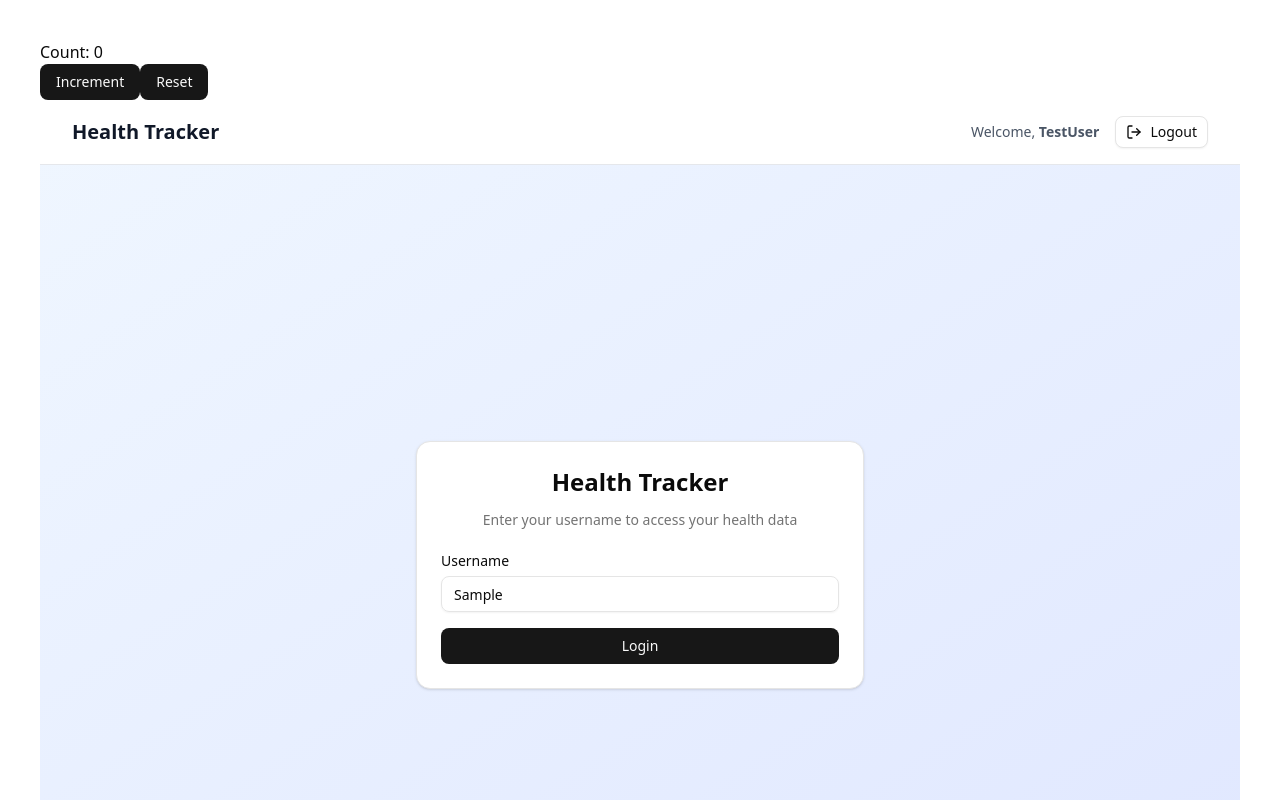
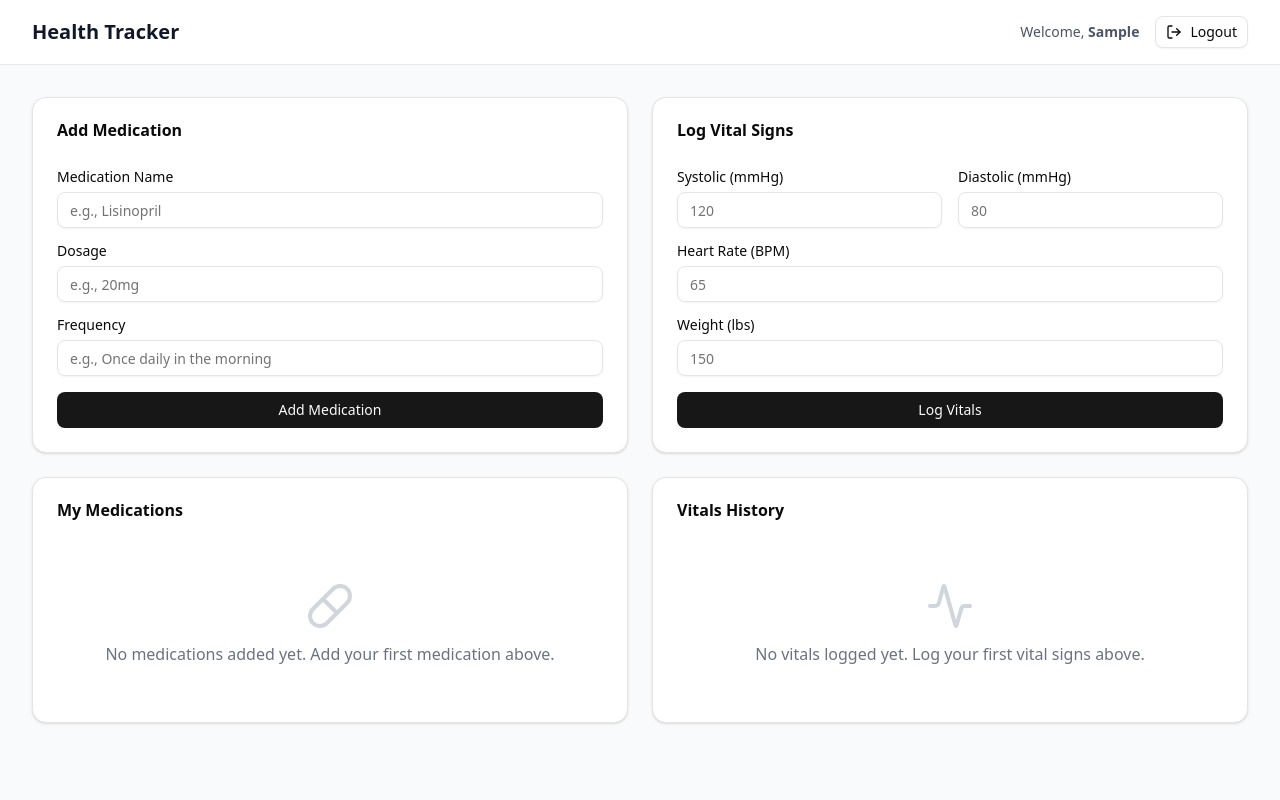
Before and after one commit to jacksonikpe/health-tracker-assessment, a React (Vite) app: page / in a window 1280 px wide. Both pictures are taken after typing "Sample" into the empty fields and a click on the button "Login". Shown: the top 800 px of the page. Built offline with nearby package versions, Linux system fonts and the light colour scheme.

Commit message:
feat: wire up main app with all components and hooks

```diff
--- a/src/App.tsx
+++ b/src/App.tsx
@@ -1,19 +1,51 @@
+import LoginForm from "./components/auth/LoginForm";
 import Header from "./components/auth/Header";
-import LoginForm from "./components/auth/LoginForm";
-import { Button } from "./components/ui/button";
-import useLocalStorage from "./hooks/useLocalStorage";
+import AppLayout from "./components/layout/AppLayout";
+import MedicationForm from "./components/medications/MedicationForm";
+import MedicationList from "./components/medications/MedicationList";
+import VitalsForm from "./components/vitals/VitalsForm";
+import VitalsLog from "./components/vitals/VitalsLog";
+import useAuth from "./hooks/useAuth";
+import useMedications from "./hooks/useMedications";
+import useVitals from "./hooks/useVitals";
+import useInactivityTimer from "./hooks/useInactivityTimer";
 
-const App = () => {
-  const [count, setCount] = useLocalStorage("test-count", 0);
+function App() {
+  const { currentUser, login, logout, isAuthenticated } = useAuth();
+  const { medications, addMedication, removeMedication } =
+    useMedications(currentUser);
+  const { vitals, addVitalSigns } = useVitals(currentUser);
+
+  // Auto-logout after 5 minutes of inactivity
+  useInactivityTimer(logout, isAuthenticated);
+
+  if (!isAuthenticated) {
+    return <LoginForm onLogin={login} />;
+  }
+
   return (
-    <div className="p-10">
-      <p>Count: {count}</p>
-      <Button onClick={() => setCount(count + 1)}>Increment</Button>
-      <Button onClick={() => setCount(0)}>Reset</Button>
-      <Header username="TestUser" onLogout={() => alert("Logged out")} />
-      <LoginForm onLogin={(username) => alert(`Logged in as ${username}`)} />
+    <div className="min-h-screen bg-gray-50">
+      <Header username={currentUser!} onLogout={logout} />
+      <AppLayout>
+        <div className="grid grid-cols-1 lg:grid-cols-2 gap-6">
+          {/* Medications Section */}
+          <div className="space-y-6">
+            <MedicationForm onSubmit={addMedication} />
+            <MedicationList
+              medications={medications}
+              onRemove={removeMedication}
+            />
+          </div>
+
+          {/* Vitals Section */}
+          <div className="space-y-6">
+            <VitalsForm onSubmit={addVitalSigns} />
+            <VitalsLog vitals={vitals} />
+          </div>
+        </div>
+      </AppLayout>
     </div>
   );
-};
+}
 
 export default App;
```
